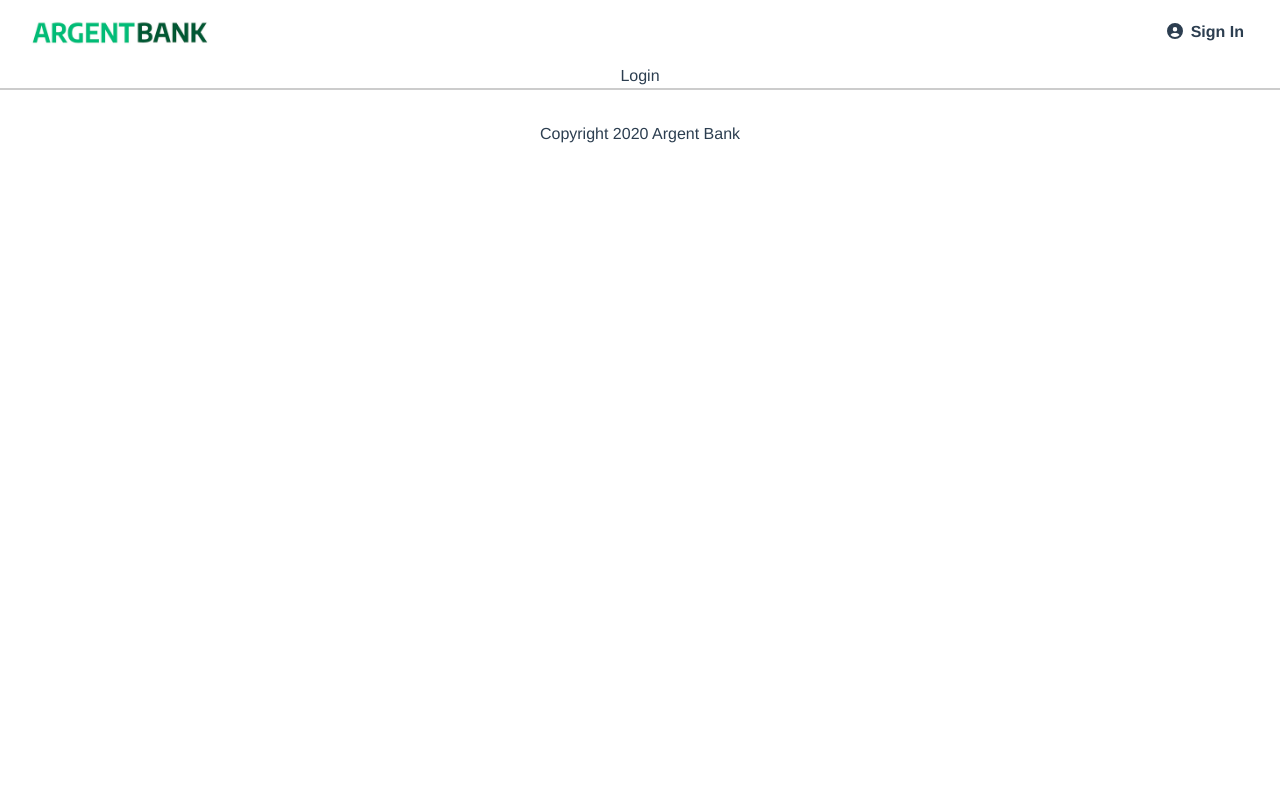
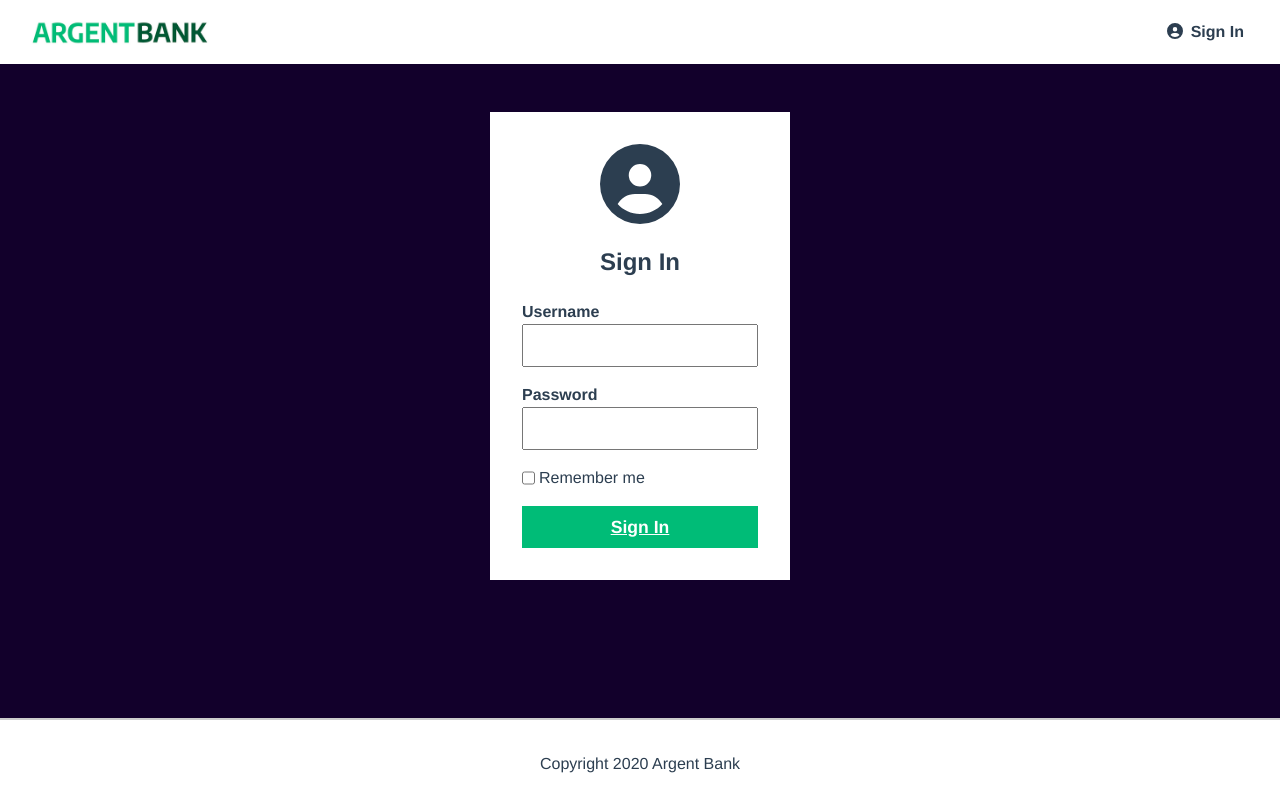
Before and after one commit to laticauda-64/openClassRooms_13_18022022, a React (Vite) app: page /login in a window 1280 px wide. Built offline with nearby package versions, Linux system fonts and the light colour scheme.

Commit message:
Mocked Login Page

```diff
--- a/src/assets/css/base.css
+++ b/src/assets/css/base.css
@@ -6,7 +6,7 @@ html {
 	color: #2c3e50;
 }
 
-body {
+#root {
 	margin: 0;
 	display: flex;
 	flex-direction: column;
--- a/src/components/layout/Header.jsx
+++ b/src/components/layout/Header.jsx
@@ -7,10 +7,8 @@ import { Link } from "react-router-dom";
 export default function Header() {
 	return (
 		<TopNav>
-			<Logo>
-				<Link to={"/"}>
-					<img src={LogoPic} alt="Argent Bank Logo" />
-				</Link>
+			<Logo to="/">
+				<img src={LogoPic} alt="Argent Bank Logo" />
 			</Logo>
 			<Menu>
 				<Link className="item" to="/login">
@@ -43,7 +41,7 @@ const TopNav = styled.nav`
 	}
 `;
 
-const Logo = styled.a`
+const Logo = styled(Link)`
 	display: flex;
 	align-items: center;
 `;
--- /dev/null
+++ b/src/components/ui/Button.jsx
@@ -0,0 +1,21 @@
+import React from "react";
+import styled from "styled-components";
+
+export default function Button({ content }) {
+	return <GreenButton>{content}</GreenButton>;
+}
+
+const GreenButton = styled.button`
+	display: block;
+	width: 100%;
+	padding: 8px;
+	font-size: 1.1rem;
+	font-weight: bold;
+	margin-top: 1rem;
+	border: none;
+	text-decoration: underline;
+	cursor: pointer;
+	border-color: #00bc77;
+	background-color: #00bc77;
+	color: #fff;
+`;
--- a/src/pages/Login.jsx
+++ b/src/pages/Login.jsx
@@ -1,3 +1,76 @@
+import styled from "styled-components";
+import { FontAwesomeIcon } from "@fortawesome/react-fontawesome";
+import { faUserCircle } from "@fortawesome/free-solid-svg-icons";
+import GreenButton from "../components/ui/Button";
+
 export default function Login() {
-	return <div>Login</div>;
+	return (
+		<Main>
+			<LoginModal>
+				<Icon icon={faUserCircle} />
+				<h1>Sign In</h1>
+				<form>
+					<div className="input-wrapper">
+						<label htmlFor="username">Username</label>
+						<input type="text" id="username" />
+					</div>
+					<div className="input-wrapper">
+						<label htmlFor="password">Password</label>
+						<input type="password" id="password" />
+					</div>
+					<div className="input-remember">
+						<input type="checkbox" id="remember-me" />
+						<label htmlFor="remember-me">Remember me</label>
+					</div>
+					<GreenButton content="Sign In" />
+				</form>
+			</LoginModal>
+		</Main>
+	);
 }
+
+const Main = styled.main`
+	flex: 1;
+	background-color: #12002b;
+`;
+
+const LoginModal = styled.section`
+	box-sizing: border-box;
+	background-color: white;
+	width: 300px;
+	margin: 0 auto;
+	margin-top: 3rem;
+	padding: 2rem;
+
+	h1 {
+		margin: 20px 0;
+	}
+
+	.input-remember {
+		display: flex;
+	}
+
+	.input-remember label {
+		margin-left: 0.25rem;
+	}
+
+	.input-wrapper {
+		display: flex;
+		flex-direction: column;
+		text-align: left;
+		margin-bottom: 1rem;
+	}
+
+	.input-wrapper label {
+		font-weight: bold;
+	}
+
+	.input-wrapper input {
+		padding: 5px;
+		font-size: 1.2rem;
+	}
+`;
+
+const Icon = styled(FontAwesomeIcon)`
+	font-size: 5rem;
+`;
```
